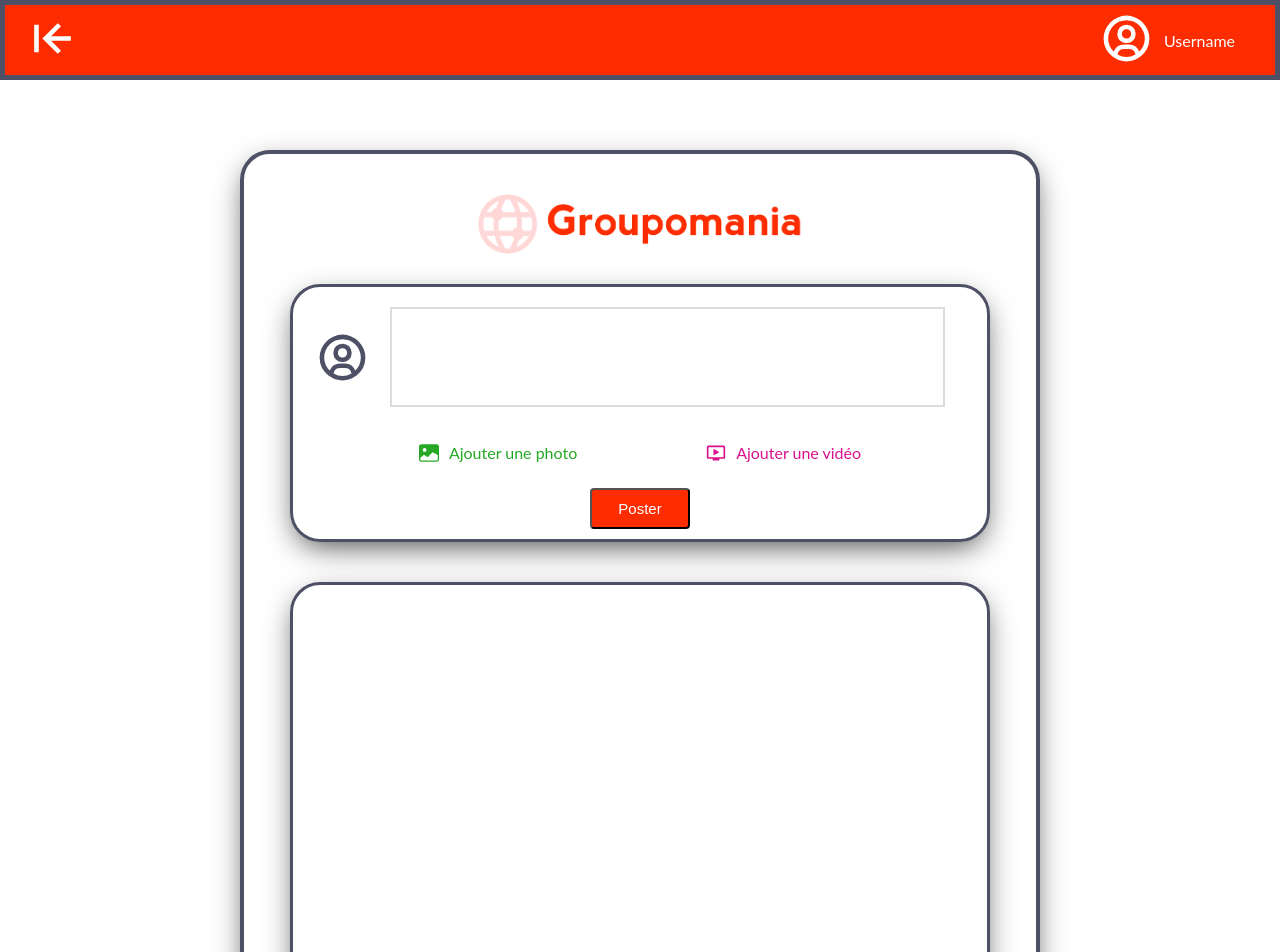
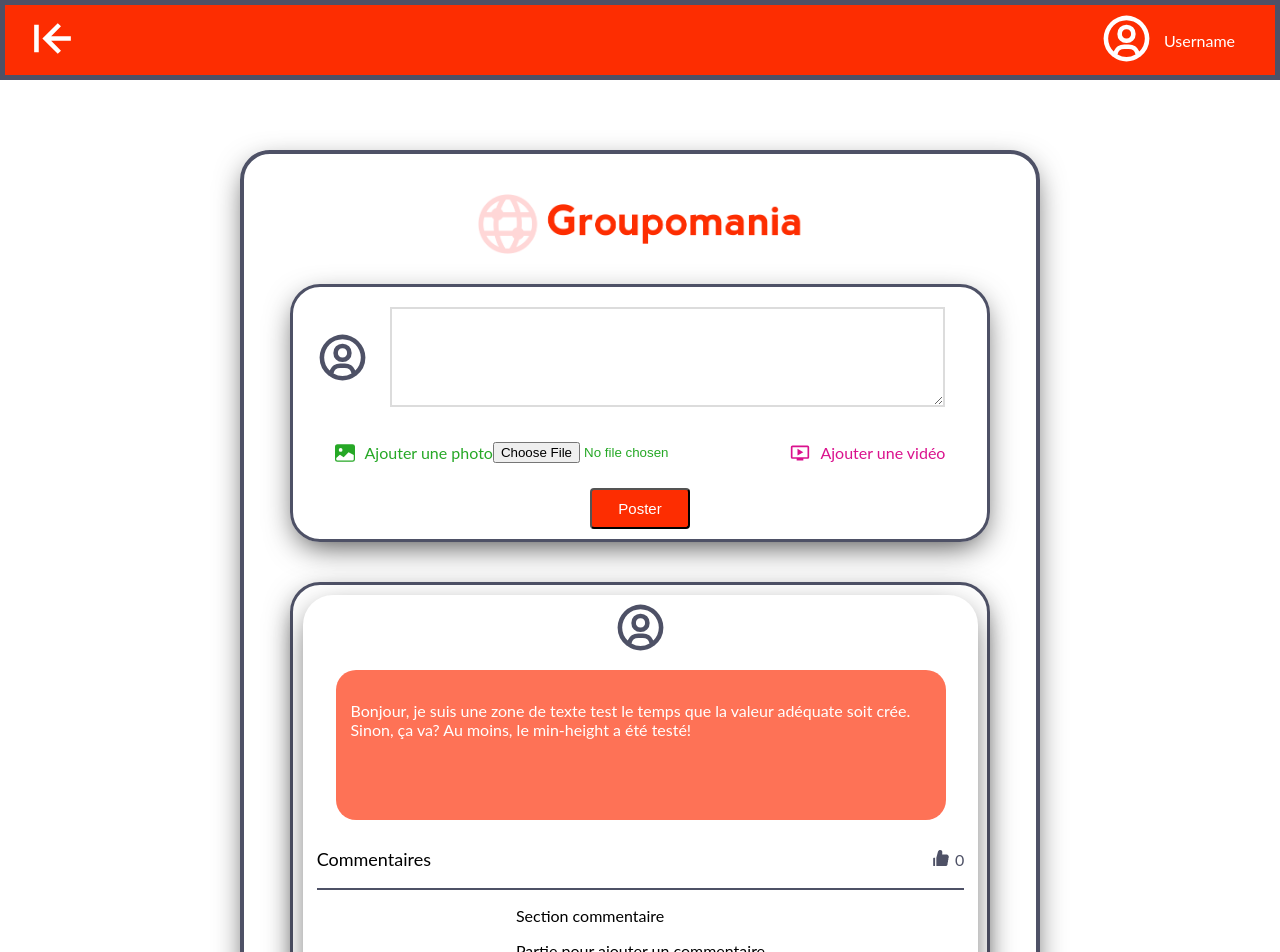
Before and after one commit to inesglagla/-OPENCLASSROOMS-Projet-7, a React (Create React App) app in the folder frontend/: page /home in a window 1280 px wide. Shown: the top 952 px of the page. Built offline with nearby package versions, Linux system fonts and the light colour scheme; a web font is replaced by a local one.

Commit message:
comments without function

```diff
--- a/frontend/package.json
+++ b/frontend/package.json
@@ -10,8 +10,10 @@
     "react": "^18.2.0",
     "react-dom": "^18.2.0",
     "react-icons": "^4.4.0",
+    "react-redux": "^8.0.2",
     "react-router-dom": "^6.3.0",
     "react-scripts": "5.0.1",
+    "redux": "^4.2.0",
     "web-vitals": "^2.1.4"
   },
   "scripts": {
--- /dev/null
+++ b/frontend/src/components/AllPost.jsx
@@ -0,0 +1,35 @@
+import Axios from "axios";
+import '../styles/fonts.css';
+import '../styles/allpost.css';
+import { AiFillLike } from 'react-icons/ai';
+import { BiUserCircle } from 'react-icons/bi';
+import Comments from './Comments.jsx';
+
+function AllPost() {
+    return (
+        <div className='g-showpost'>
+            <div className='g-usericon'>
+                <BiUserCircle size={55}/>
+            </div>
+            <div className="g-picture"/>
+            <div className="gp-text">
+                <p>Bonjour, je suis une zone de texte test le temps que la valeur adéquate soit crée. Sinon, ça va? Au moins, le min-height a été testé!</p>
+            </div>
+            <div className="g-bot-bar">
+                <p className="p-comment">Commentaires</p>
+                <div className="g-likes">
+                    <div className="like-icon">
+                        <AiFillLike size={20}/>
+                    </div>
+                    <div className="like-number"/>
+                        <p>0</p>
+                </div>
+            </div>
+            <div className="g-comments">
+                <Comments />
+            </div>
+        </div>
+    )
+}
+
+export default AllPost
--- /dev/null
+++ b/frontend/src/components/Comments.jsx
@@ -0,0 +1,11 @@
+function Comments() {
+    return (
+        <div>
+            <p>Section commentaire</p>
+            <p>Partie pour ajouter un commentaire</p>
+            <p>Partie pour voir les commentaires</p>
+        </div>
+    )
+}
+
+export default Comments
--- a/frontend/src/components/CreatePost.jsx
+++ b/frontend/src/components/CreatePost.jsx
@@ -1,3 +1,6 @@
+import React from 'react';
+import { useState } from "react";
+import Axios from "axios";
 import '../styles/fonts.css';
 import '../styles/createpost.css';
 import { BiUserCircle } from 'react-icons/bi';
@@ -5,13 +8,62 @@
 import { MdOndemandVideo } from 'react-icons/md';
 
 function CreatePost() {
+  //Variables
+  const url = 'http://localhost:3000/api/posts';
+  const [file, setFile] = useState();
+  const [error, setError] = useState('');
+  const userId = JSON.parse(localStorage.getItem("userId"));
+  const token = JSON.parse(localStorage.getItem("token"));
+  const [data, setData] = useState({
+    userId: userId,
+    post: '',
+    imageUrl: [],
+  });
+
+  //Fonction pour l'image
+  function handlePic(e) {
+    setFile(e.target.files[0]);
+  }
+  const bodyFormData = new FormData();
+  bodyFormData.append("image", file);
+  bodyFormData.append("text", data.post);
+
+  function handle(e) {
+    const newdata = {...data};
+    newdata[e.target.id] = e.target.value;
+    setData(newdata);
+  }
+
+  //Fonction pour envoyer le post
+  function addPost(e) {
+    e.preventDefault();
+    Axios.post(url,
+      {
+      data: bodyFormData,
+      headers: {
+        Authorization: token,
+        'Content-Type': "multipart/form-data"
+    }})
+    .then((res) => {
+      console.log("C'est fonctionnel!");
+      console.log(res.data);
+    })
+    .catch((error)=> {
+      if ( error.response && error.response.status >= 400 && error.response.status <= 500) {
+        setError(error.response.data.message);
+        console.log(file);
+        console.log(data.post);
+      }
+    });
+  };
+
     return (
         <div className='g-yourpost'>
           <div className='g-icontext'>
             <div className='g-youricon'>
               <BiUserCircle size={55}/>
             </div>
-          <input className='post-text' type="text" id="text" name="text"></input>
+            <textarea onChange={(e) => handle(e)} className='post-text' type="text" id="post" name="post" value={data.post}/>
           </div>
           <div className='post-addnav'>
             <div className='post-image'>
@@ -19,6 +71,7 @@
                 <BsFillImageFill size={20}/>
               </div>
               <p>Ajouter une photo</p>
+              <input onChange={(e) => handlePic(e)} type="file" id="file" name="file" accept=".jpg,.jpeg,.png"/>
             </div>
             <div className='post-video'>
               <div className='post-videoicon'>
@@ -27,7 +80,8 @@
               <p>Ajouter une vidéo</p>
             </div>
           </div>
-        <button className="post-button">Poster</button>
+          {error && <div className="error_post">{error}</div>}
+          <button className="post-button" type="submit" onClick={addPost}>Poster</button>
       </div>
     )
   }
--- a/frontend/src/components/NavbarHome.jsx
+++ b/frontend/src/components/NavbarHome.jsx
@@ -7,6 +7,7 @@
 function NavbarHome() {
     function logOut () {
         localStorage.removeItem("token");
+        localStorage.removeItem("userId");
     };
 
     return (
--- a/frontend/src/pages/Connexion/login.jsx
+++ b/frontend/src/pages/Connexion/login.jsx
@@ -29,8 +29,9 @@
       password: data.password,
     })
     .then(res => {
-      localStorage.setItem("token", res.data);
-      navigate('/home');
+      localStorage.setItem("token", JSON.stringify(res.data.token));
+      localStorage.setItem("userId", JSON.stringify(res.data.userId))
+      navigate("/home");
     })
     .catch((error)=> {
 			if ( error.response && error.response.status >= 400 && error.response.status <= 500) {
--- a/frontend/src/pages/Home/index.jsx
+++ b/frontend/src/pages/Home/index.jsx
@@ -3,6 +3,7 @@
 import logo from '../../assets/logo-g.png';
 import NavbarHome from "../../components/NavbarHome";
 import CreatePost from "../../components/CreatePost";
+import AllPost from "../../components/AllPost";
 
 function Home() {
     return (
@@ -12,6 +13,7 @@
           <img src={logo} alt='Groupomania' className='g-logohome' />
           <CreatePost />
           <div className='g-allposts'>
+          <AllPost />
           </div>
         </div>
       </div>
--- /dev/null
+++ b/frontend/src/styles/allpost.css
@@ -0,0 +1,61 @@
+.g-showpost {
+    margin: 10px;
+    width: 675px;
+    min-height: 200px;
+    border-radius: 30px;
+    box-shadow: 0px 10px 31px -7px rgba(0,0,0,0.75);
+    display: flex;
+    flex-direction: column;
+    justify-content: flex-start;
+    align-items: center;
+}
+
+.g-usericon {
+    display: flex;
+    flex-direction: row;
+    justify-content: center;
+    align-items: center;
+    align-self: center;
+    padding: 5px;
+    color: #4E5166;
+}
+
+
+.gp-text {
+    margin: 10px;
+    padding: 15px;
+    width: 610px;
+    min-height: 150px;
+    background-color: #fd2b01a9;
+    border-radius: 20px;
+    color:white;
+    font-size:16px;
+
+}
+
+.g-bot-bar {
+    display: flex;
+    flex-direction: row;
+    justify-content: flex-start;
+    align-items: center;
+    gap: 10px;
+    border-bottom : 2px solid #4E5166;
+}
+
+.p-comment {
+    padding-right: 490px;
+    font-size: 18px;
+}
+
+.g-likes {
+    display: flex;
+    flex-direction: row;
+    justify-content: flex-start;
+    align-items: center;
+    gap: 2px;
+    color: #4E5166;
+}
+
+:hover.g-likes {
+    color:rgb(38, 168, 38);
+}
--- a/frontend/src/styles/createpost.css
+++ b/frontend/src/styles/createpost.css
@@ -75,3 +75,14 @@
 	border-radius: 4px;
     font-size: 15px;
 }
+
+.error_post {
+	width: 350px;
+	padding: 15px;
+	margin: 5px;
+	font-size: 14px;
+	background-color: #fc5050;
+	color: white;
+	border-radius: 5px;
+	text-align: center;
+}
```
Also changed, not shown: 1 other file (tests, documents, lock files or other folders). Lines whose indentation alone changed are shown as unchanged.
